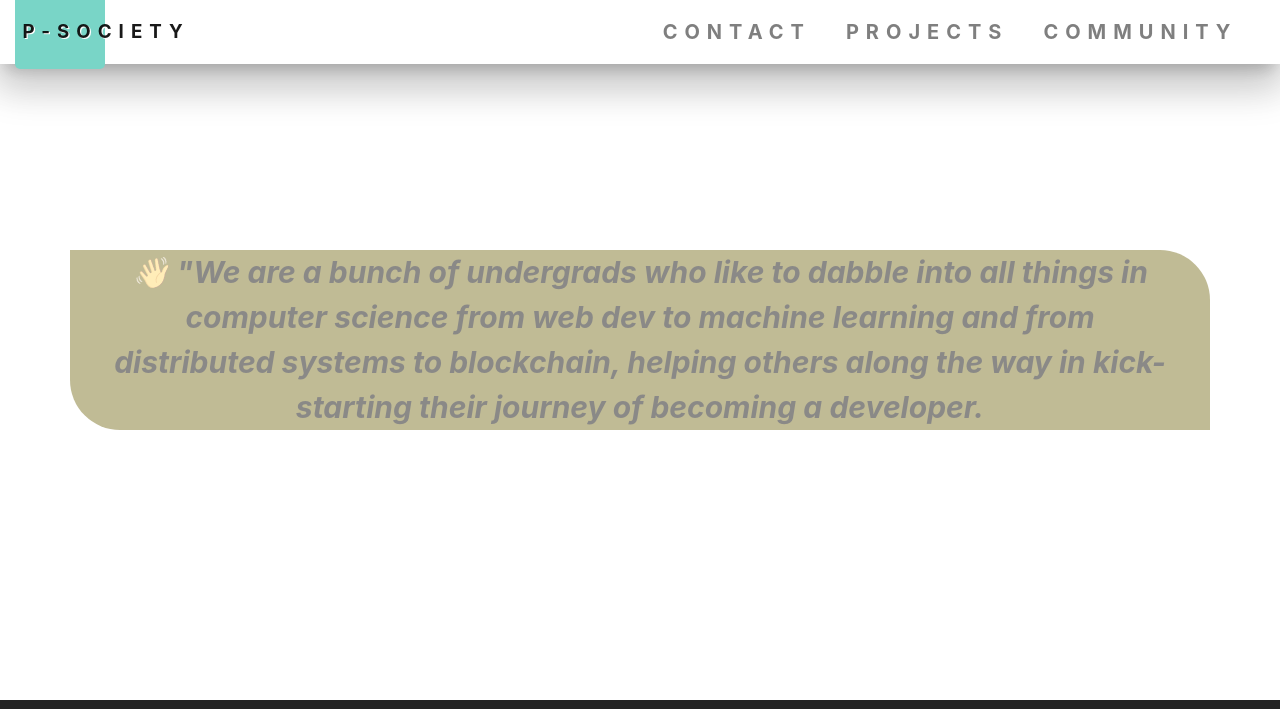
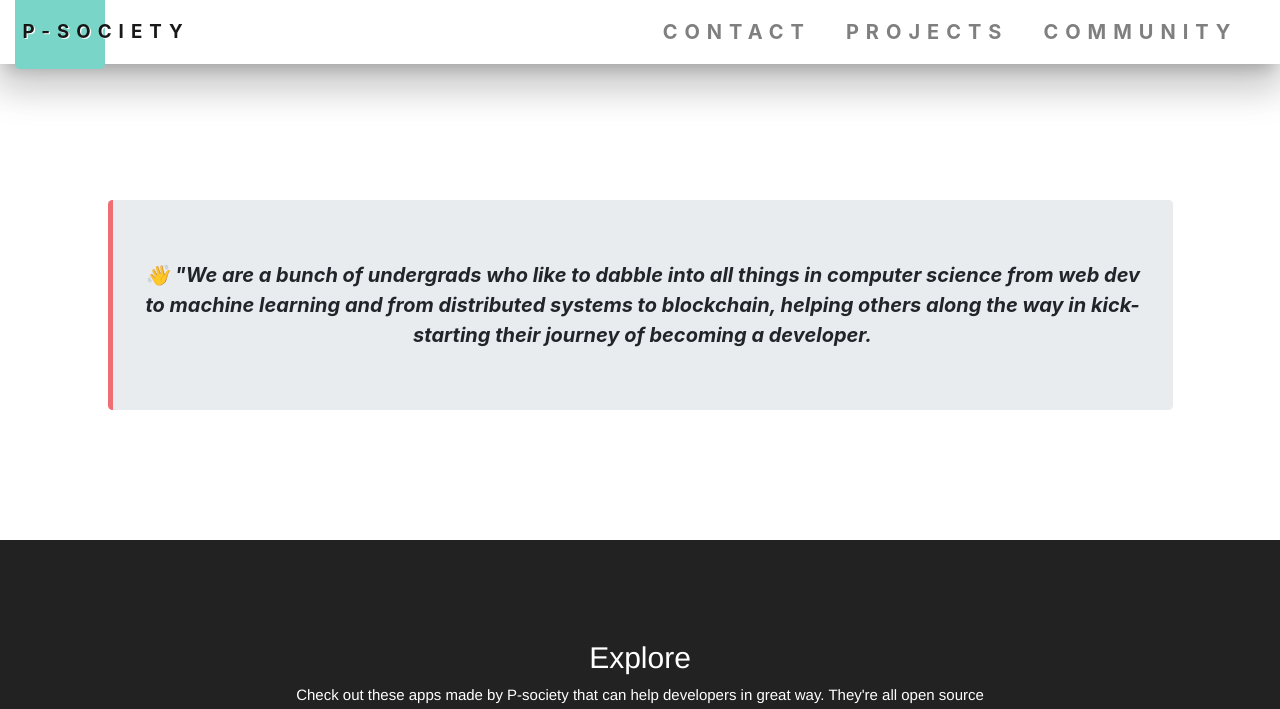
Before and after one commit to p-society/p-society.github.io, a Jekyll site: the page built from index.html, in a window 1280 px wide and 1400 px high. Shown: the top 709 px of the window. Built offline with Jekyll 4.4.1, drawn with Linux system fonts in a browser that asks for light colours; nearby versions of some CDN libraries; emoji names are drawn with the system emoji font.

Commit message:
some home page changes

```diff
--- a/_includes/nav.html
+++ b/_includes/nav.html
@@ -22,10 +22,7 @@
   {% endunless %}
 
   {% if homepage == true  %}
-   <div id="pos-background">
-
-   </div>
-   <div class="container px-3 py-4" style="top:0;position:absolute;left:auto">
+   <div class="container px-3 py-4" style="top:0;position:absolute;left:auto;">
      <div class="py-4">
       <nav class="navbar fixed-top navbar-expand-lg navbar-light text-change white lighten-15 z-depth-5" id="navbar">
        <a class="navbar-brand brand px-2" href="/">P-SOCIETY</a>
@@ -42,9 +39,9 @@
      </nav>
    </div>
    </div>
-   <div class="container text-center" style="top:-400px;position:relative;">
-     <div class="row description px-4">
-      <div class="col-md-12 col-xs-12"><i>:wave: "{{site.description}}</i></div>
+   <div class="container text-center" style="margin-top:200px;position:relative;margin-bottom:100px;">
+     <div class="row px-4">
+      <div class="col-md-12 col-xs-12"><blockquote class="jumbotron"><i style="font-size:20px;font-weight:bold;">:wave: "{{site.description}}</i></blockquote></div>
      </div>
    </div>
   {% endif %}
--- a/assets/css/default.css
+++ b/assets/css/default.css
@@ -78,11 +78,6 @@
 background on top
 */
 
-#pos-background {
-  z-index: 999;
-  min-height: 500px;
-  background-attachment: fixed;
-}
 
 .description {
   color: inherit;
@@ -195,10 +190,12 @@ background on top
 
 .explore {
     padding-top: 100px;
-    padding-bottom: 100px;
+    padding-bottom: 800px;
     background-color: rgb(34, 34, 34);
     font-family: Helvetica, serif;
     color: white;
+    top: 0px;
+    position: relative;
 }
 
 .body-apps {
```
